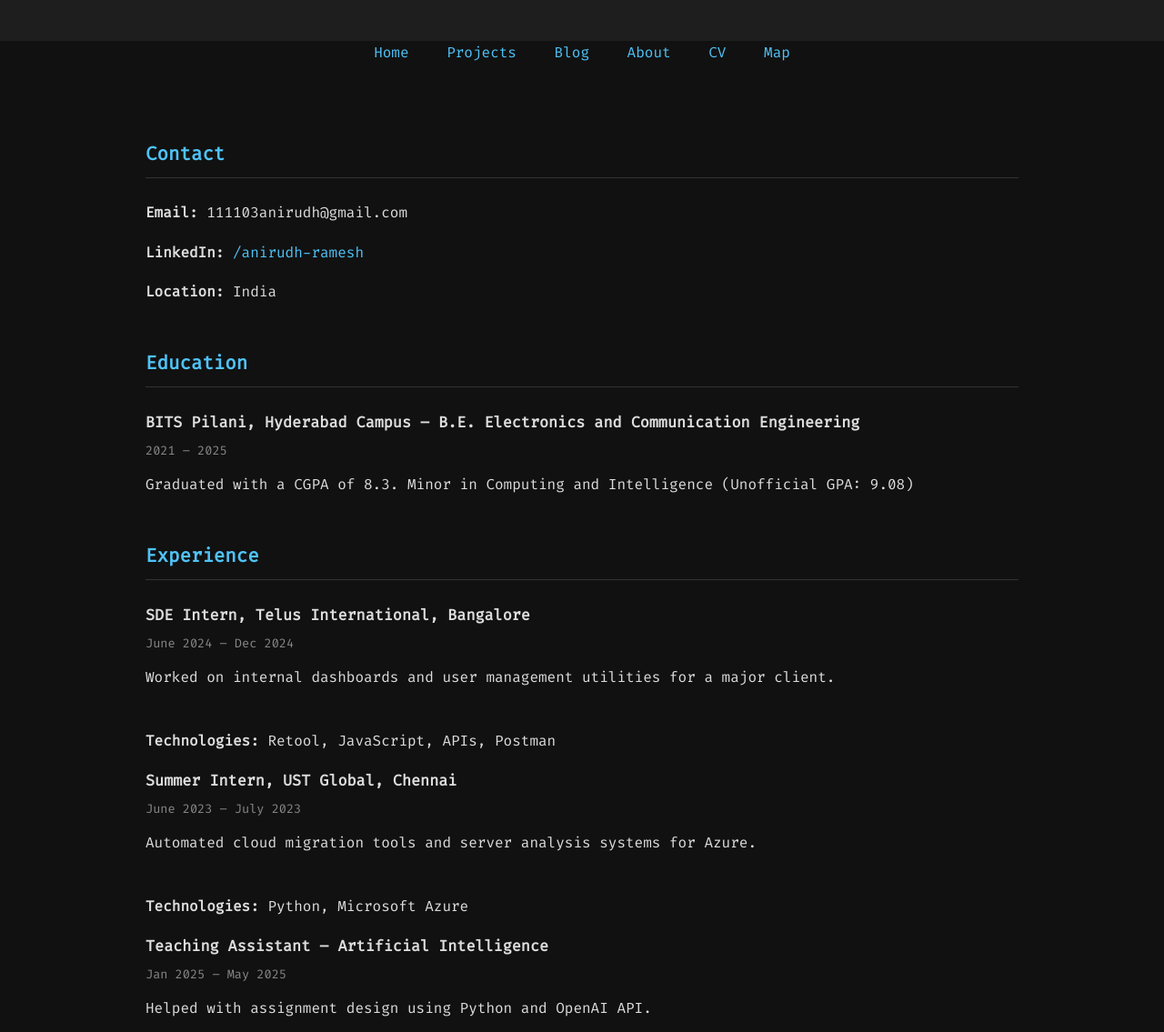
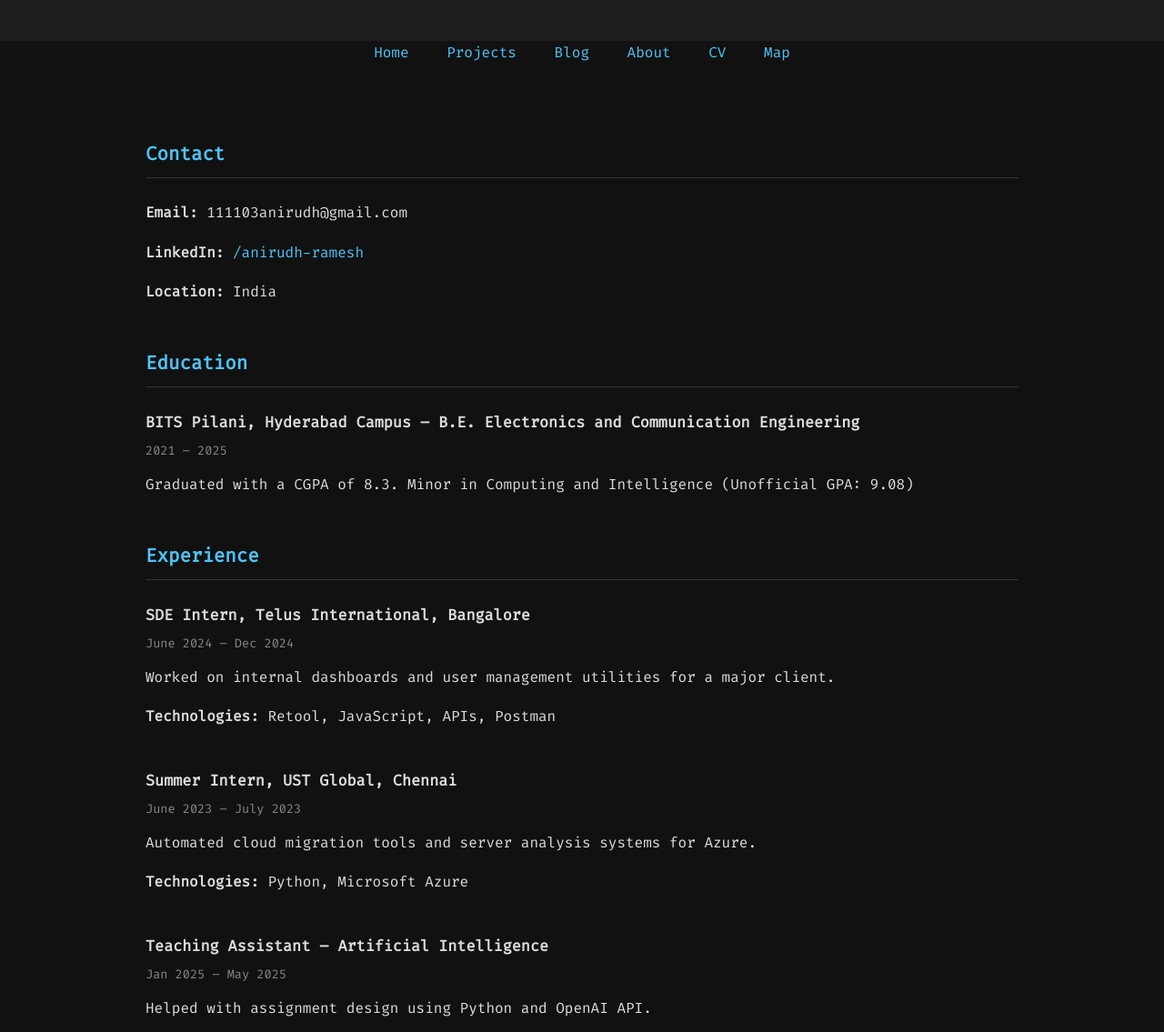
Before and after one commit to BlazingWarlord/biopage, a plain HTML site: page cv.html in a window 1280 px wide. Shown: the part 145-1280 px from the top of the page at 91% size. Drawn offline with nearby package versions, Linux system fonts and the light colour scheme; files that its build step writes are made by us from their sources.

Commit message:
Update cv.html

```diff
--- a/cv.html
+++ b/cv.html
@@ -137,23 +137,23 @@
       <div>
         <h3>SDE Intern, Telus International, Bangalore</h3>
         <p class="date">June 2024 – Dec 2024</p>
-        <p>Worked on internal dashboards and user management utilities for a major client.</p><br>
+        <p>Worked on internal dashboards and user management utilities for a major client.</p>
         <p><strong>Technologies:</strong> Retool, JavaScript, APIs, Postman</p>
       </div>
-
+      <br>
       <div>
         <h3>Summer Intern, UST Global, Chennai</h3>
         <p class="date">June 2023 – July 2023</p>
-        <p>Automated cloud migration tools and server analysis systems for Azure.</p><br>
+        <p>Automated cloud migration tools and server analysis systems for Azure.</p>
         <p><strong>Technologies:</strong> Python, Microsoft Azure</p>
       </div>
-
+      <br>
       <div>
         <h3>Teaching Assistant – Artificial Intelligence</h3>
         <p class="date">Jan 2025 – May 2025</p>
         <p>Helped with assignment design using Python and OpenAI API.</p>
       </div>
-
+      <br>
       <div>
         <h3>Teaching Assistant – Electrical and Electronic Circuits Laboratory</h3>
         <p class="date">Jan 2024 – May 2024</p>
```
